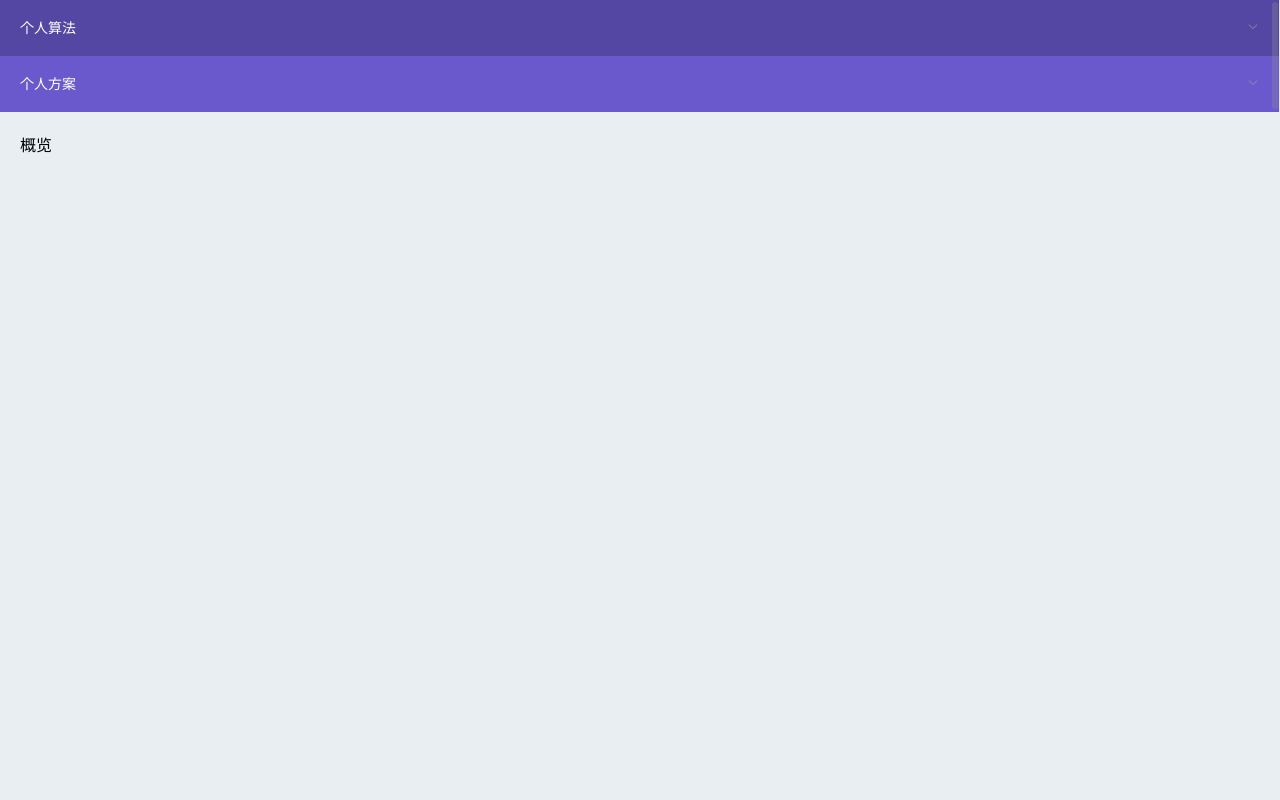
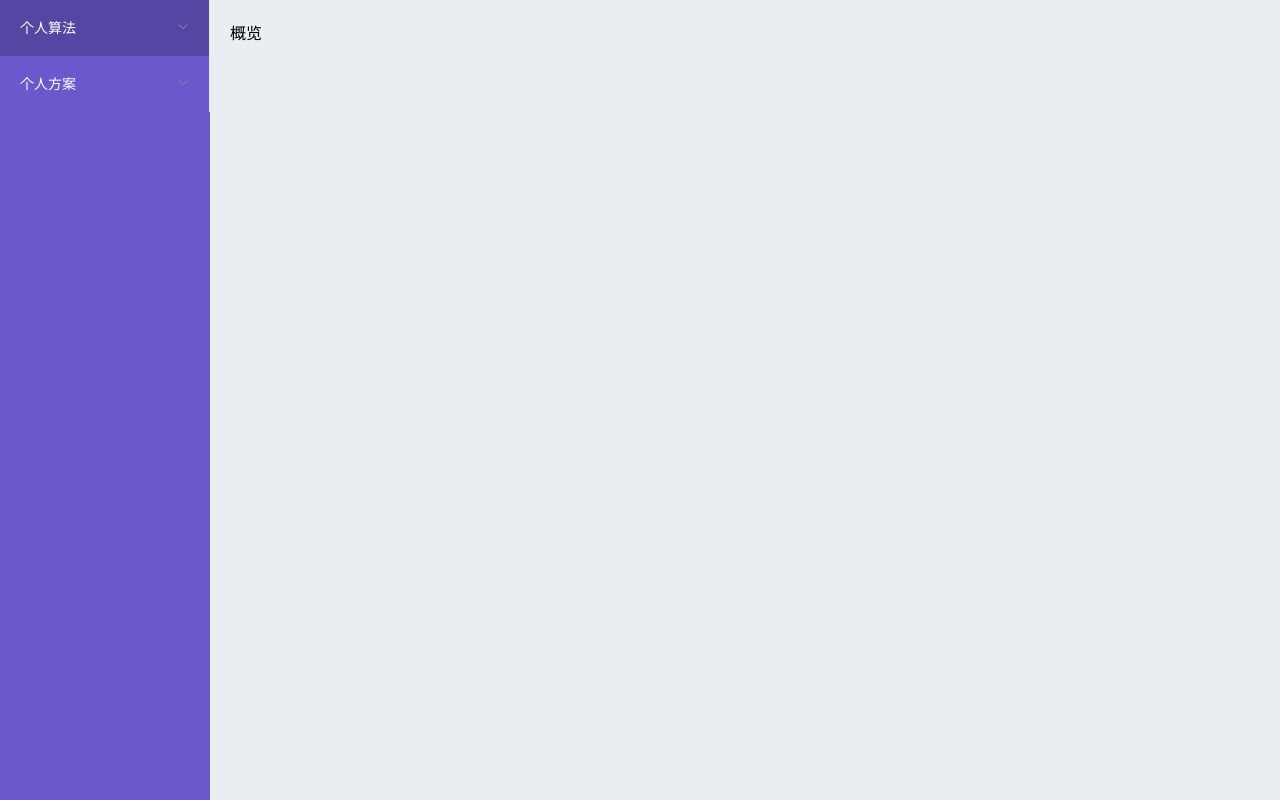
Before and after one commit to niehengyang/Kunxun-Admin, a Vue app: page /dashboard/dashboard in a window 1280 px wide. Built offline with nearby package versions, Linux system fonts and the light colour scheme.

Commit message:
侧边栏

```diff
--- a/src/views/layout/Layout.vue
+++ b/src/views/layout/Layout.vue
@@ -10,6 +10,7 @@
 
       <!------递增导航------>
       <!--<navbar></navbar>-->
+<!--      <div>test</div>-->
 
       <!---------主要内容------------>
       <app-main></app-main>
@@ -84,4 +85,20 @@ export default {
     position: absolute;
     z-index: 999;
   }
+  .sidebar-container{
+    transition: width .28s;
+    width: 210px !important;
+    height: 100%;
+    position: fixed;
+    font-size: 0;
+    top: 0;
+    bottom: 0;
+    left: 0;
+    z-index: 1001;
+    overflow: hidden;
+    background: #6959CD;
+  }
+  .main-container{
+    margin-left: 210px;
+  }
 </style>
--- a/src/views/layout/components/Sidebar/SidebarItem.vue
+++ b/src/views/layout/components/Sidebar/SidebarItem.vue
@@ -61,3 +61,11 @@ export default {
   }
 }
 </script>
+
+
+<style>
+  .el-submenu .el-menu-item{
+    background: #7171C6 !important;
+  }
+
+</style>
--- a/src/views/login/Login.vue
+++ b/src/views/login/Login.vue
@@ -1,7 +1,7 @@
 <template>
     <div class="login-container pull-height">
         <div class="login-info text-white animated fadeInLeft">
-            <div class="logo" style="margin-top:-426px">
+            <div class="logo" style="margin-top:-200px">
                 <img src="../../assets/images/home/logo.png" width="160px" height="160px" alt="logo" style="vertical-align: middle;" />
             </div>
             <h2 class="login-info-title">{{website.info.title}}</h2>
```
